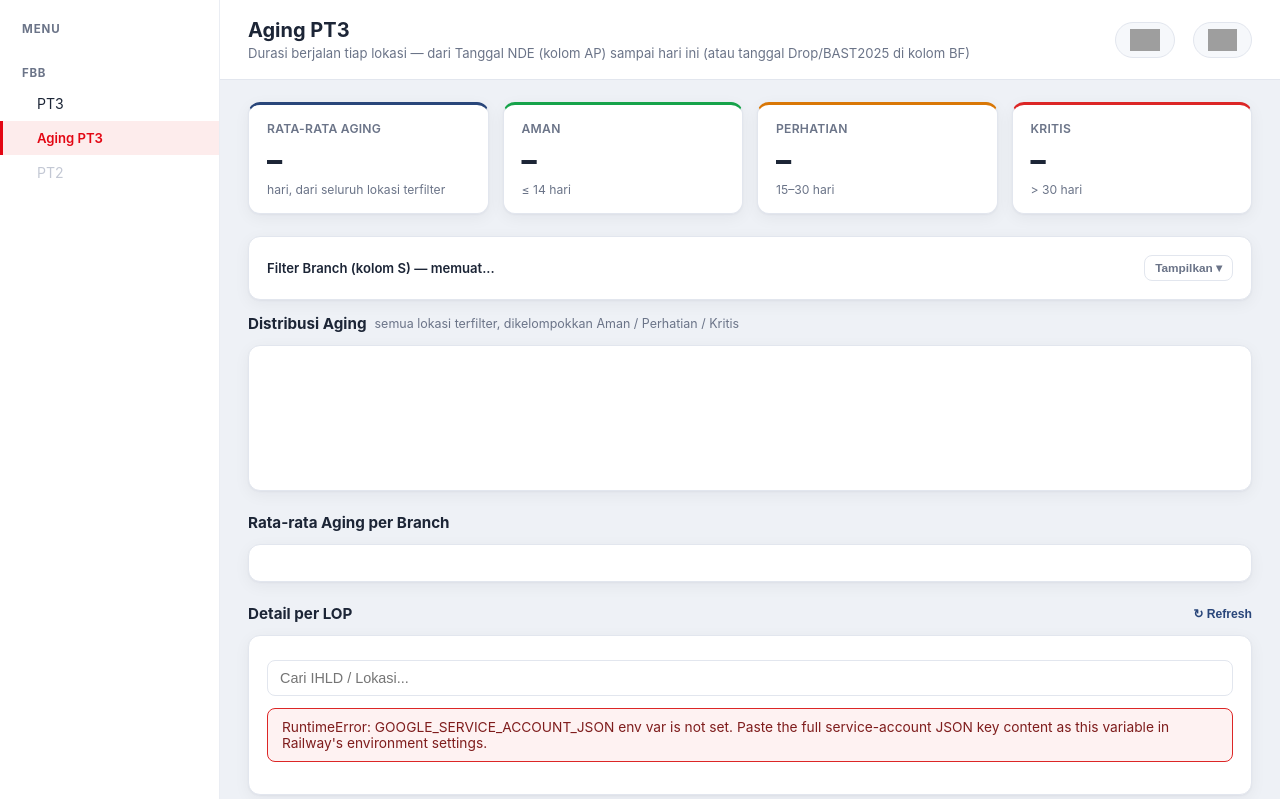
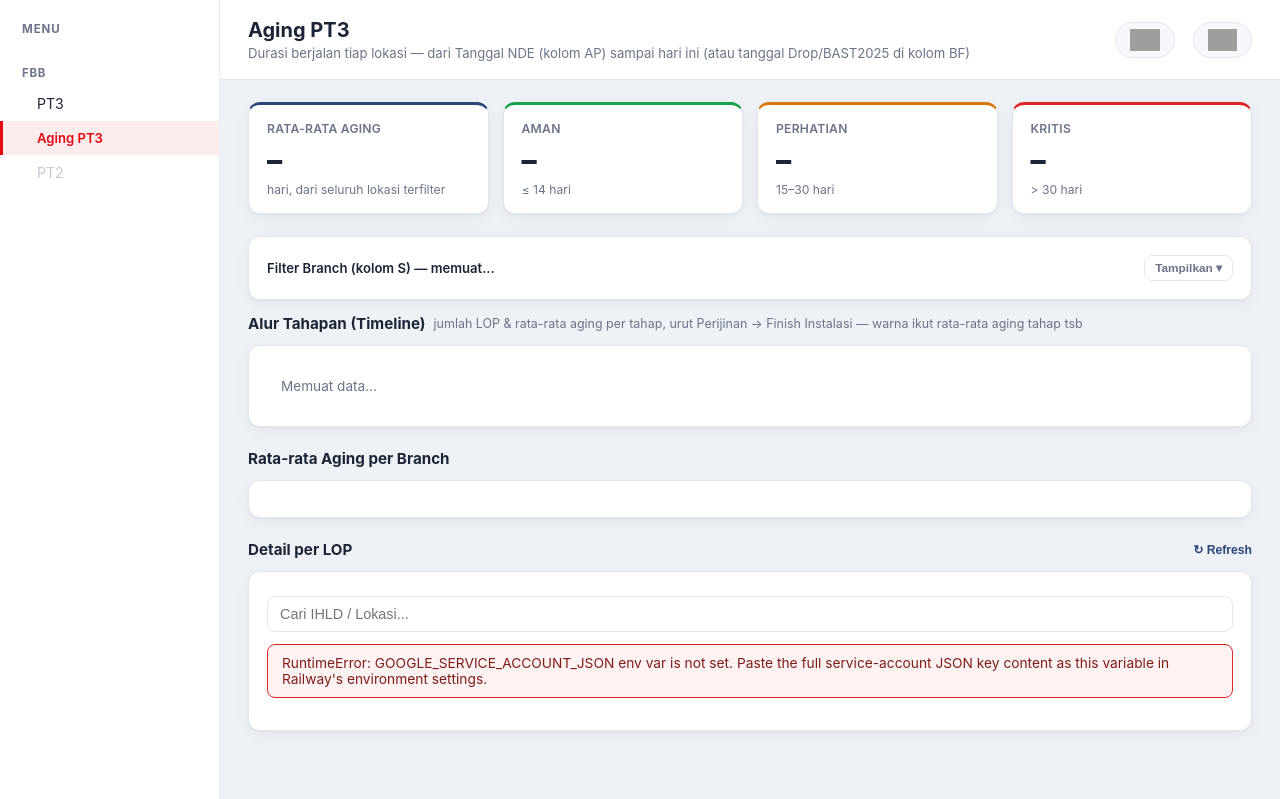
Before and after one commit to hardi1xxx/PT3Bot, a Flask app: page /aging in a window 1280 px wide. Shown: the top 799 px of the page. Run offline with Flask 3, Linux system fonts and the light colour scheme; grey boxes are pictures that could not be loaded.

Commit message:
change donat bar to timeline aging

```diff
--- a/templates/aging.html
+++ b/templates/aging.html
@@ -48,14 +48,13 @@
   </div>
 </div>
 
-<!-- Chart: distribusi aging, gampang dibaca orang awam -->
+<!-- Timeline: alur tahapan Perijinan -> Finish Instalasi, jumlah LOP & rata-rata aging tiap tahap -->
 <div class="section-title">
-  Distribusi Aging
-  <span class="hint">semua lokasi terfilter, dikelompokkan Aman / Perhatian / Kritis</span>
+  Alur Tahapan (Timeline)
+  <span class="hint">jumlah LOP &amp; rata-rata aging per tahap, urut Perijinan &rarr; Finish Instalasi — warna ikut rata-rata aging tahap tsb</span>
 </div>
-<div class="card chart-card" style="margin-bottom:22px;">
-  <canvas id="agingChart" height="90"></canvas>
-  <div class="chart-legend" id="agingChartLegend"></div>
+<div class="card" style="margin-bottom:22px;">
+  <div class="stage-funnel" id="agingFunnel"><div class="skeleton">Memuat data...</div></div>
 </div>
 
 <!-- Tabel rata-rata per branch -->
@@ -76,10 +75,8 @@
   </div>
 </div>
 
-<script src="https://cdnjs.cloudflare.com/ajax/libs/Chart.js/4.4.1/chart.umd.min.js"></script>
 <script>
 let agingCache = null;   // { branches, warning_days, critical_days, rows }
-let agingChart = null;
 
 function esc2(s) {
   return (s === null || s === undefined ? '' : String(s))
@@ -173,33 +170,40 @@ function refreshAging() {
   document.getElementById('agingWarnCount').textContent = fmtNum2(warnCount);
   document.getElementById('agingCritCount').textContent = fmtNum2(critCount);
 
-  renderAgingChart(safeCount, warnCount, critCount);
+  renderStageFunnel(filtered, warnDays, critDays);
   renderAgingBranchTable(filtered, warnDays, critDays);
   renderAgingLopTable(filtered, warnDays, critDays, document.getElementById('agingSearch').value);
 }
 
-function renderAgingChart(safeCount, warnCount, critCount) {
-  const ctx = document.getElementById('agingChart').getContext('2d');
-  if (agingChart) agingChart.destroy();
-  agingChart = new Chart(ctx, {
-    type: 'doughnut',
-    data: {
-      labels: ['Aman', 'Perhatian', 'Kritis'],
-      datasets: [{ data: [safeCount, warnCount, critCount], backgroundColor: ['#16a34a', '#d97706', '#dc2626'], borderWidth: 0 }],
-    },
-    options: {
-      plugins: { legend: { display: false } },
-      cutout: '62%',
-    },
-  });
-  const total = safeCount + warnCount + critCount;
-  const legend = document.getElementById('agingChartLegend');
-  const pct = (n) => total ? Math.round((n / total) * 100) : 0;
-  legend.innerHTML = `
-    <span><span class="dot" style="background:#16a34a"></span>Aman: <strong>${fmtNum2(safeCount)}</strong> (${pct(safeCount)}%)</span>
-    <span><span class="dot" style="background:#d97706"></span>Perhatian: <strong>${fmtNum2(warnCount)}</strong> (${pct(warnCount)}%)</span>
-    <span><span class="dot" style="background:#dc2626"></span>Kritis: <strong>${fmtNum2(critCount)}</strong> (${pct(critCount)}%)</span>
-  `;
+// Alur tahapan Perijinan -> Finish Instalasi: jumlah LOP & rata-rata aging
+// per tahap, ditampilkan sebagai timeline horizontal (bukan grafik batang).
+const AGING_STAGES = [
+  ['01. PERIJINAN', 'Perijinan'],
+  ['02. PERSIAPAN', 'Persiapan'],
+  ['03. MATDEV', 'Matdev'],
+  ['04. INSTALASI', 'Instalasi'],
+  ['05. FINISH INSTALASI', 'Finish Instalasi'],
+];
+
+function renderStageFunnel(filteredRows, warnDays, critDays) {
+  const el = document.getElementById('agingFunnel');
+  const stepsHtml = AGING_STAGES.map(([statusKey, label], i) => {
+    const rowsInStage = filteredRows.filter(r => r.status_z === statusKey);
+    const withAging = rowsInStage.filter(r => r.aging_days !== null);
+    const avg = withAging.length ? Math.round(withAging.reduce((s, r) => s + r.aging_days, 0) / withAging.length) : null;
+    const bucket = avg === null ? null : agingBucket(avg, warnDays, critDays);
+    const color = bucket ? agingColor(bucket) : '#9ca3af';
+    const arrow = i < AGING_STAGES.length - 1 ? '<div class="stage-arrow">&#10148;</div>' : '';
+    return `
+      <div class="stage-step" style="border-top-color:${color};">
+        <div class="stage-step-count">${fmtNum2(rowsInStage.length)}</div>
+        <div class="stage-step-label">${esc2(label)}</div>
+        <div class="stage-step-aging" style="color:${color};">${avg !== null ? `Rata-rata ${avg} hari` : 'Belum ada data'}</div>
+      </div>
+      ${arrow}
+    `;
+  }).join('');
+  el.innerHTML = `<div class="stage-funnel-track">${stepsHtml}</div>`;
 }
 
 function renderAgingBranchTable(filteredRows, warnDays, critDays) {
```
Also changed, not shown: style.css (+48 -0 lines).
